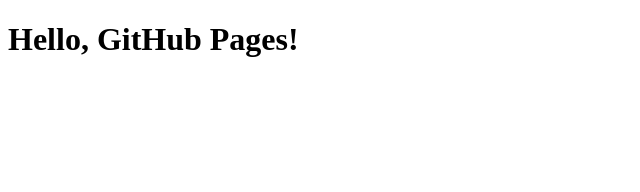
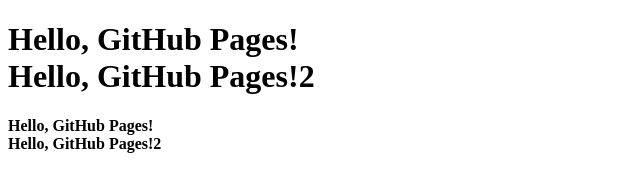
Before and after one commit to 15810034121/simplest, a plain HTML site: page index.html in a window 1280 px wide. Shown: the whole page, without its empty margins (0-640 px from the left). Drawn offline with Linux system fonts and the light colour scheme.

Commit message:
Update index.html

```diff
--- a/index.html
+++ b/index.html
@@ -1,9 +1,14 @@
 <!DOCTYPE html>
 <html>
 <head>
-    <title>My Simple Page</title>
+<title>My Simple Page</title>
 </head>
 <body>
-    <h1>Hello, GitHub Pages!</h1>
+<h1>
+    Hello, GitHub Pages!<br>Hello, GitHub Pages!2
+</h1>
+    <b>
+        Hello, GitHub Pages!<br>Hello, GitHub Pages!2
+    </b>
 </body>
 </html>
```
